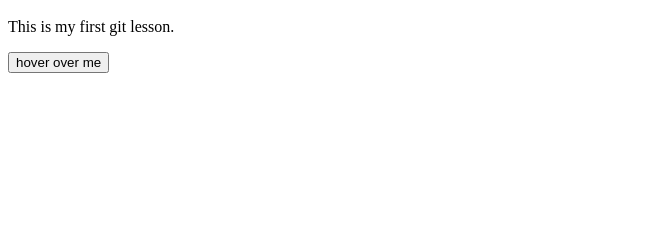
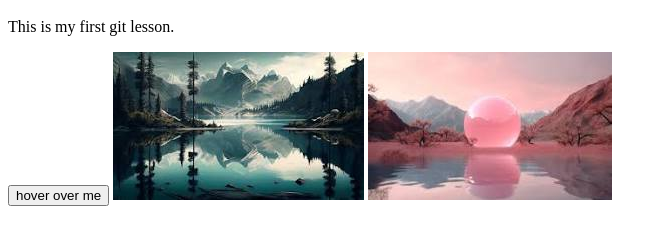
Before and after one commit to Busayoooo/git-learning, a plain HTML site: page git-learning/index.html in a window 1280 px wide. Shown: the part 48-292 px from the top of the page, without its empty margins (0-667 px from the left). Drawn offline with Linux system fonts and the light colour scheme.

Commit message:
Added 2 pictures

```diff
--- a/git-learning/index.html
+++ b/git-learning/index.html
@@ -8,5 +8,7 @@
     <h1>hiiiiii</h1>
     <p>This is my first git lesson.</p>
     <button>hover over me</button>
+    <img src="Images/image 1.jpg" alt="...">
+    <img src="Images/image 2.jpg" alt="...">
 </body>
 </html>
```
Also changed, not shown: git-learning/Images/image 1.jpg (added), git-learning/Images/image 2.jpg (added), git-learning/sandbox.js (deleted).
